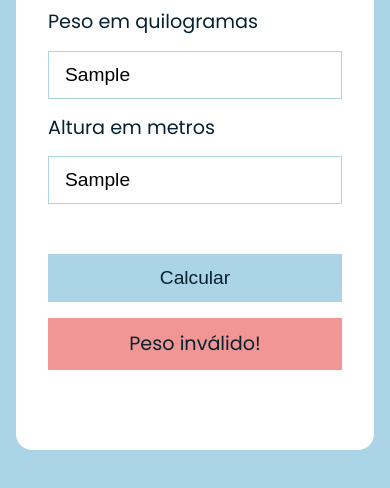
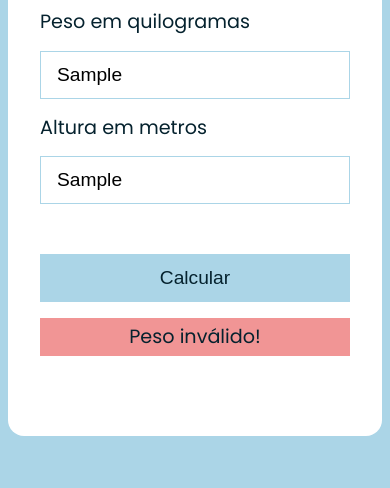
Before and after one commit to eduardacalderan/Calculo-IMC, a plain HTML site: page index.html in a window 390 px wide. Both pictures are taken after typing "Sample", "Sample" into the empty fields and a click on the button "Calcular". Shown: the part 138-626 px from the top of the page. Drawn offline with Linux system fonts and the light colour scheme.

Commit message:
Update style.css

```diff
--- a/assets/css/style.css
+++ b/assets/css/style.css
@@ -103,13 +103,13 @@ button:hover {
 
 @media (max-width: 679px) {
   body {
-    padding: 2rem 5rem;
+    padding: 2rem 3rem;
   }
 }
 
 @media (max-width: 584px) {
   body {
-    padding: 2rem 1rem;
+    padding: 2rem 0.5rem;
     font-size: 1.2rem;
   }
   input {
@@ -126,11 +126,11 @@ button:hover {
     height: 3rem;
     margin-top: 2.3rem;
   }
-}
 
+  .result-paragraph,
+  .bad {
+    padding: 0.2rem 0.5rem;
 
-@media (max-width: 338px) {
-  body {
-    padding: 2rem 2rem;
+    font-size: 1.2rem;
   }
 }
```
